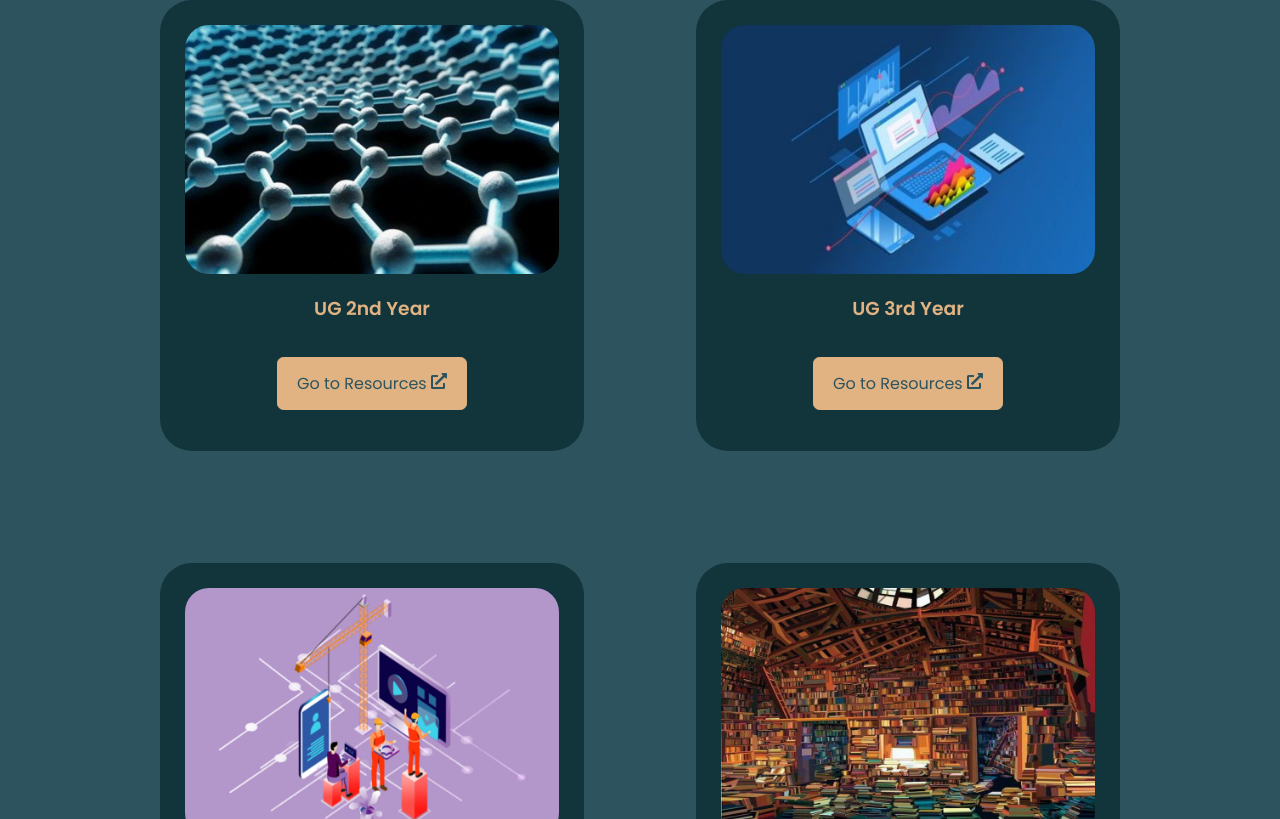
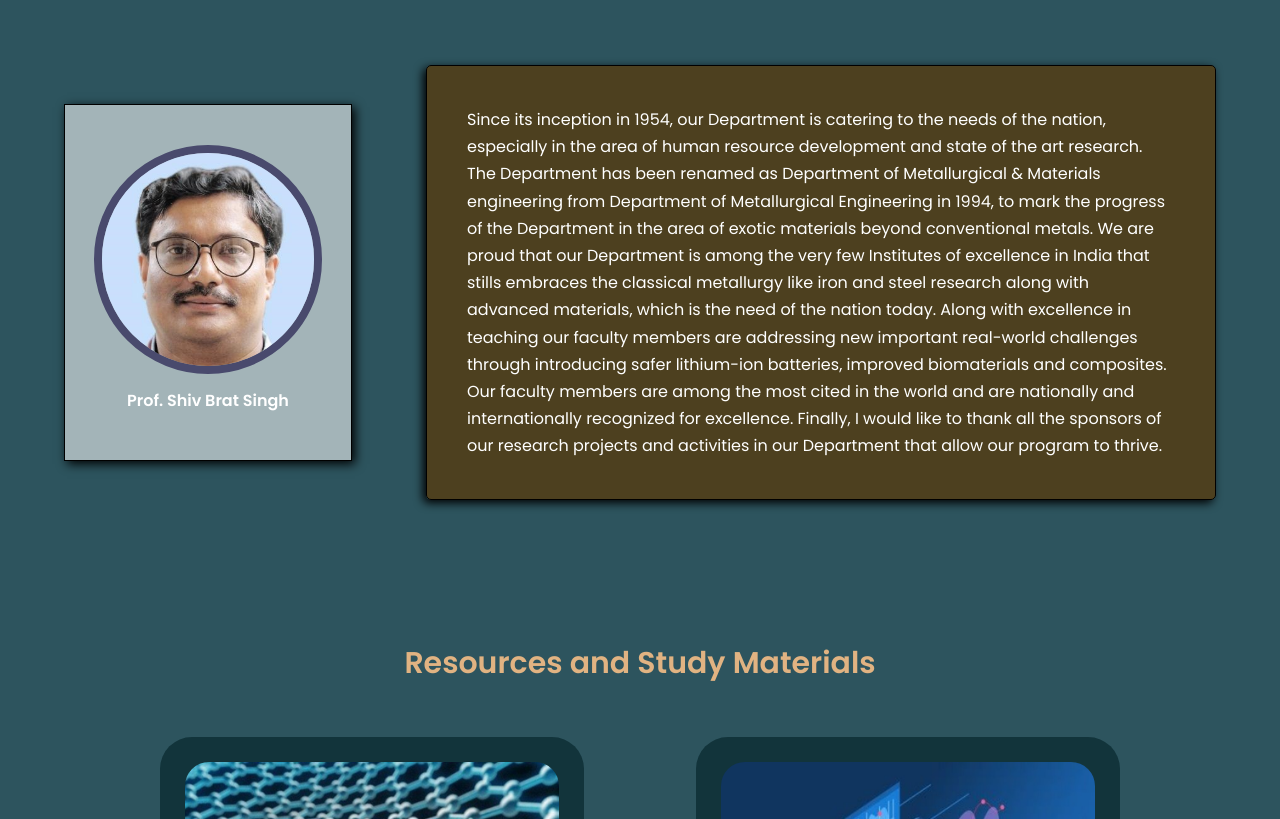
Before and after one commit to Mayur25Lohani/Department_Website, a React (Create React App) app: page / in a window 1280 px wide. Shown: the part 941-1760 px from the top of the page. Built offline with nearby package versions, Linux system fonts and the light colour scheme; a web font is replaced by a local one.

Commit message:
hod -message

```diff
--- a/public/index.html
+++ b/public/index.html
@@ -15,6 +15,7 @@
       user's mobile device or desktop. See https://developers.google.com/web/fundamentals/web-app-manifest/
     -->
     <link rel="manifest" href="%PUBLIC_URL%/manifest.json" />
+
     <!--
       Notice the use of %PUBLIC_URL% in the tags above.
       It will be replaced with the URL of the `public` folder during the build.
@@ -39,5 +40,7 @@
       To begin the development, run `npm start` or `yarn start`.
       To create a production bundle, use `npm run build` or `yarn build`.
     -->
+    <script src="https://kit.fontawesome.com/eff83eab75.js" crossorigin="anonymous"></script>
+
   </body>
 </html>
--- a/src/App.jsx
+++ b/src/App.jsx
@@ -5,12 +5,14 @@ import Cover from './components/cover/cover'
 import Footer from './components/footer/Footer'
 import Resources from './components/resources/Resources'
 import Contact from './components/contact/Contact'
+import Hod from './components/hodmsg/hod'
 
 const App = () => {
   return (
     <>
     <Nav/>
     <Cover/>
+    <Hod/>
     <Resources />
     <Contact />
     <Footer />
--- a/src/components/cover/cover.css
+++ b/src/components/cover/cover.css
@@ -68,22 +68,34 @@
     padding-top: 1rem;
     border-radius: 5px;
     background-color:#c7d18a96;
-    overflow-y: auto;
     max-height: 23rem;
     color: black;
     font-weight: 600;
     letter-spacing: 1.1px;
     text-align: start;
     min-width: 300px;
+    overflow: hidden;
     backdrop-filter: blur(7);
     box-shadow: rgb(38, 57, 77) 0px 20px 30px -10px;
     /* cursor: pointer; */
+}
+.show-content{
+    text-align: left;
+    & p{
+        font-size: 15px;
+        padding-top:10px ;
+        padding-bottom: 10px;
+        max-height: 23rem;
+        overflow: scroll;
+
+
+    }
 }
 
 ::selection {
     color: #e3bd99;
     background: #604022;
-    text-decoration: underline;
+    /* text-decoration: underline; */
     text-shadow: none;
   }
 
--- /dev/null
+++ b/src/components/hodmsg/hod.css
@@ -0,0 +1,190 @@
+.hod-container{
+    display: flex;
+    flex-direction: column;
+    align-items: center;
+    margin-top: 10rem;
+}
+
+.hod-info{
+    display: flex;
+    gap: 3rem;
+    margin: 10px;
+    margin-top: 4rem;
+}
+
+.heading{
+    text-align: center;
+}
+
+.card{
+    border: 1px solid black;
+    padding: 5px;
+    min-width: 18rem;
+    max-width: 292px;
+    height: 357px;
+    display: flex;
+    flex-direction: column;
+    position: relative;
+    overflow: hidden;
+    align-items: center;
+    justify-content: center;
+    background-color: rgb(255 255 255 / 56%);
+    box-shadow: 3px 3px 10px black;
+    transition: all .8s ease ;
+
+}
+
+.card::after{
+    content: "Head of Department";
+    position: absolute;
+    top: -100px;
+    width: 100%;
+    text-align: center;
+    font-size: 22px;
+    font-weight: 500;
+    transition: all .8s ease ;
+
+}
+.hod-cnt{
+    display: flex;
+    justify-content: center;
+    align-items: center;
+    flex-direction: column;
+    width: 100%;
+    position: absolute;
+    bottom: 0;
+    background-color: rgb(72, 75, 240);
+    bottom: 0;
+    height: 110px;
+    bottom: -100%;
+    /* line-height: 5px; */
+    transition: all .8s ease ;
+    color: white !important;
+}
+
+
+.hod-img{
+    border-radius: 50%;
+    border: 8px solid rgb(73 74 109);
+
+    position: absolute;
+    top: 40px;
+    overflow: hidden;
+    aspect-ratio: 1;
+    width: 80%;
+    transition: all .8s ease ;
+}
+.card:hover .hod-img{
+    box-shadow: 0 0 0 15rem rgb(5, 78, 188);
+    border: 20px solid rgb(72, 75, 240)
+}
+.card:hover{
+    height: 430px;
+    & .hod-cnt{
+        bottom: 0;
+    }
+    &::after{
+        top: 0;
+    }
+}
+
+.hod-name{
+    position: absolute;
+    top: 282px;
+    font-weight: 600;
+}
+
+.msg{
+    display: flex;
+    align-items: center;
+    border: 1px solid black;
+    border-radius: 5px;
+    padding: 2.5rem;
+    box-shadow: -3px 3px 10px black;
+    background-color: rgb(81 62 24 / 89%);
+    text-align: left;
+}
+
+
+
+                                /* --------------RESPONSIVE--------------- */
+
+@media (width < 1150px){
+    .hod-info{
+        flex-direction: column;
+        align-items: center;
+    }
+}
+@media (width < 538px){
+    .msg p{
+        max-height: 652px;
+        overflow: scroll;
+        padding-top:10px ;
+        ::-webkit-scrollbar {
+            display: block !important;
+          }
+    }
+}
+
+@media (width > 1159px){
+    .msg{
+        width: 790px;
+        /* max-height: 390px; */
+    }
+    .hod-info{
+        justify-content: space-between;
+        align-items: center;
+        width: 90%;
+    }
+}
+
+                                       /* BUTTON  */
+
+
+
+.button-30 {
+
+    bottom: -10px;
+    align-items: center;
+    appearance: none;
+    background-color: #FCFCFD;
+    border-radius: 4px;
+    border-width: 0;
+    box-shadow: rgba(45, 35, 66, 0.4) 0 2px 4px,rgba(45, 35, 66, 0.3) 0 7px 13px -3px,#D6D6E7 0 -3px 0 inset;
+    box-sizing: border-box;
+    color: #36395A;
+    cursor: pointer;
+    display: inline-flex;
+    font-family: "JetBrains Mono",monospace;
+    height: 1.7rem;
+    justify-content: center;
+    line-height: 1;
+    list-style: none;
+    overflow: hidden;
+    padding-left: 16px;
+    padding-right: 16px;
+    position: relative;
+    text-align: left;
+    text-decoration: none;
+    transition: box-shadow .15s,transform .15s;
+    user-select: none;
+    -webkit-user-select: none;
+    touch-action: manipulation;
+    white-space: nowrap;
+    will-change: box-shadow,transform;
+    font-size: 18px;
+  }
+
+  .button-30:focus {
+    box-shadow: #D6D6E7 0 0 0 1.5px inset, rgba(45, 35, 66, 0.4) 0 2px 4px, rgba(45, 35, 66, 0.3) 0 7px 13px -3px, #D6D6E7 0 -3px 0 inset;
+  }
+
+  .button-30:hover {
+    box-shadow: rgba(45, 35, 66, 0.4) 0 4px 8px, rgba(45, 35, 66, 0.3) 0 7px 13px -3px, #D6D6E7 0 -3px 0 inset;
+    transform: translateY(-2px);
+  }
+
+  .button-30:active {
+    box-shadow: #D6D6E7 0 3px 7px inset;
+    transform: translateY(2px);
+  }
--- /dev/null
+++ b/src/components/hodmsg/hod.jsx
@@ -0,0 +1,45 @@
+import React from "react";
+import "./hod.css";
+
+import hod from "../../assests/sbsingh.jpeg";
+
+const Hod = () =>{
+    return (
+        <>
+        <section className="hod">
+
+        <div className="hod-container">
+            <div className="heading">
+                <h1>Message from HOD</h1>
+            </div>
+            <div className="hod-info">
+                <div className="card">
+                    <div className="hod-img">
+                        <img src={hod} alt="" />
+                    </div>
+                    <div className="hod-name">
+                        <p>
+                        Prof. Shiv Brat Singh
+                        </p>
+                    </div>
+                    <div className="hod-cnt">
+                    <p><i class="fa-solid fa-phone"></i> :  +91-3222-283290</p>
+                            <p><a href="mailto: sbs22@metal.iitkgp.ac.in" target='__blank'><i class="fa-solid fa-envelope"></i> : sbs22@metal.iitkgp.ac.in</a></p>
+                            <button class="button-30" role="button"><a href="https://www.iitkgp.ac.in/department/MT/faculty/mt-sbs22" target='__blank'>Know More</a></button>
+                    </div>
+                </div>
+                <div className="msg">
+                    <p>
+                    Since its inception in 1954, our Department is catering to the needs of the nation, especially in the area of human resource development and state of the art research. The Department has been renamed as Department of Metallurgical & Materials engineering from Department of Metallurgical Engineering in 1994, to mark the progress of the Department in the area of exotic materials beyond conventional metals. We are proud that our Department is among the very few Institutes of excellence in India that stills embraces the classical metallurgy like iron and steel research along with advanced materials, which is the need of the nation today. Along with excellence in teaching our faculty members are addressing new important real-world challenges through introducing safer lithium-ion batteries, improved biomaterials and composites. Our faculty members are among the most cited in the world and are nationally and internationally recognized for excellence. Finally, I would like to thank all the sponsors of our research projects and activities in our Department that allow our program to thrive.
+                    </p>
+                </div>
+            </div>
+        </div>
+
+
+        </section>
+        </>
+    )
+}
+
+export default Hod;
--- a/src/components/nav/Nav.jsx
+++ b/src/components/nav/Nav.jsx
@@ -32,6 +32,7 @@ const Nav = () => {
         <a href="#contact" onClick={() => setActiveNav('#contact')} className={activeNav === '#contact' ? 'active' : ''}>
           Contact
         </a>
+
       </div>
       <div className="hamburger-menu">
         <a href="#" onClick={() => setShowLinks(!showLinks)}>
--- a/src/components/nav/nav.css
+++ b/src/components/nav/nav.css
@@ -77,12 +77,11 @@ nav {
     color:var(--color-primary);
     font-weight: bolder;
     /* text-shadow: 0 .8px 9px var(--color-light); */
-    &::after{
+    /* &::after{ */
       /* width: 90%; */
       /* left:10%; */
-      background-color:var(--color-primary);
-
-    }
+      /* background-color:var(--color-primary); */
+    /* } */
   }
    /* Hover Effect Ends  */
 
--- a/src/components/resources/resources.css
+++ b/src/components/resources/resources.css
@@ -16,6 +16,7 @@
   border: 1px solid transparent;
   transition: var(--transition);
 }
+
 
 .resources__item:hover {
   border-color: var(--color-primary-varient);
```
Also changed, not shown: src/assests/sbsingh.jpeg (added).
